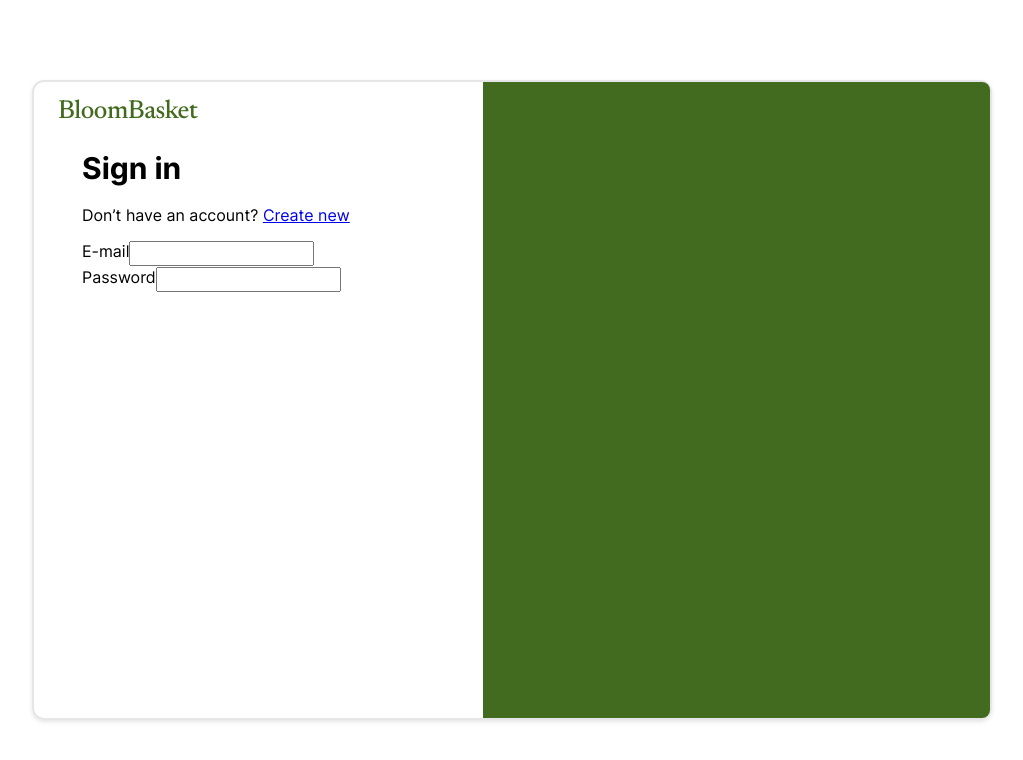
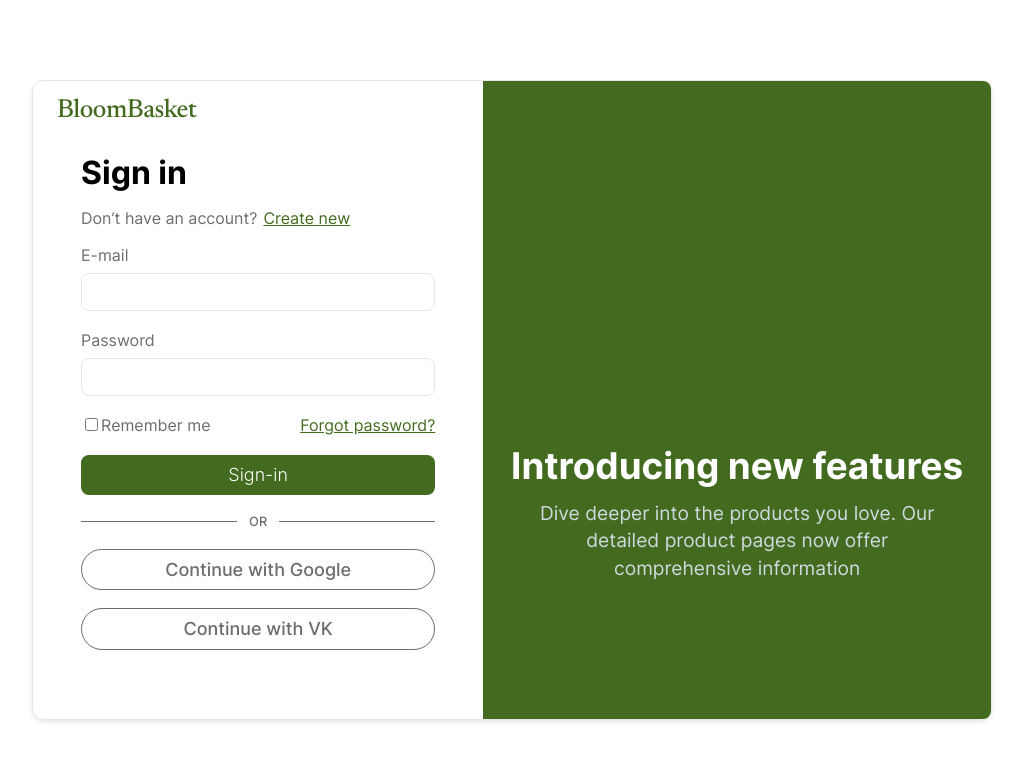
Before and after one commit to Cindarion/grocery-store, a React (Create React App) app: page /login in a window 1280 px wide. Shown: the top 760 px of the page, without its empty margins (128-1151 px from the left). Built offline with nearby package versions, Linux system fonts and the light colour scheme; the HTML template or start-up script is replaced by a standard one.

Commit message:
basic styling for the Login page

```diff
--- a/src/components/UI/Product/ShopProduct/ShopProduct.module.css
+++ b/src/components/UI/Product/ShopProduct/ShopProduct.module.css
@@ -33,7 +33,6 @@
 .titleWrapper .productName {
     display: block;
     font-weight: 650;
-
     white-space: nowrap;
     overflow: hidden;
 }
--- a/src/pages/Login/LoginPage.jsx
+++ b/src/pages/Login/LoginPage.jsx
@@ -1,43 +1,68 @@
 import React from 'react'
 import classes from './LoginPage.module.css'
 import { Link } from 'react-router-dom';
+import ActionButton from '../../components/UI/Buttons/ActionButton/ActionButton'
 
 const LoginPage = () => {
   return (
     <div className={classes.contentContainer}>
       <main>
         <div className={classes.contentWrapper}>
-
           <form>
             <div className={classes.companyTitle}>
               <Link to='/introduction'>
-                <span>
-                  BloomBasket
-                </span>
+                <span>BloomBasket</span>
               </Link>
             </div>
             <div className={classes.authContentWrapper}>
-              <div className={classes.signInTitle}>
-                <span><b>Sign in</b></span>
-                <span>Don’t have an account? <a href="#">Create new</a></span>
+              <div className={classes.formTitle}>
+                <h1>Sign in</h1>
+                <span>
+                  Don’t have an account?
+                  <a href="#">Create new</a>
+                </span>
               </div>
-
-              <div className={classes.signInFromWrapper}>
+              <div className={classes.inputsWrapper}>
                 <div>
-                  <span>E-mail</span>
+                  <div>E-mail</div>
                   <input type="text" />
                 </div>
                 <div>
-                  <span>Password</span>
+                  <div>Password</div>
                   <input type="text" />
                 </div>
               </div>
+              <div className={classes.additionalOptionsWrapper}>
+                <div>
+                  <input type="checkbox" name="" value="true" />
+                  <span>Remember me</span>
+                </div>
+                <div>
+                  <a href="#">Forgot password?</a>
+                </div>
+              </div>
+              <div>
+                <ActionButton children={"Sign-in"}/>
+              </div>
+              <div className={classes.orSeparator}>
+                <hr />
+                <span>OR</span>
+                <hr />
+              </div>
+              <div className={classes.otherLoginMethod}>
+                <ActionButton children={"Continue with Google"} />
+                <ActionButton children={"Continue with VK"} />
+              </div>
             </div>
           </form>
-
           <div className={classes.contentRight}>
+            <div className={classes.previewImgWrapper}></div>
+            <div className={classes.previewTitleWrapper}>
+              <h1>Introducing new features</h1>
+              <span>Dive deeper into the products you love.
+                Our detailed product pages now offer comprehensive information</span>
+            </div>
           </div>
-
         </div>
       </main>
     </div>
--- a/src/pages/Login/LoginPage.module.css
+++ b/src/pages/Login/LoginPage.module.css
@@ -16,11 +16,11 @@
     height: 40rem;
     width: 60rem;
     border-radius: 12px;
-    border: 2px, solid, var(--secondary-color, #E6E6E6);
+    border: 1px, solid, var(--secondary-color, #E6E6E6);
     box-shadow: 0 2px 4px 0 rgba(0,0,0,.1);
 }
 
-form {
+.contentWrapper form {
     display: flex;
     flex-direction: column;
     width: 47%;
@@ -37,27 +37,149 @@ form {
 }
 
 .authContentWrapper {
-    margin-top: 16px;
+    color: var(--third-color, #6D6D6D);
+    margin-top: 20px;
+    margin-right: 24px;
     margin-left: 24px;
 }
 
-.signInTitle {
+.formTitle {
     display: flex;
     flex-direction: column;
 }
 
-.signInTitle span {
-    margin-bottom: 14px;
+.formTitle a {
+    margin-left: 6px;
 }
 
-.signInTitle span b {
+.formTitle h1 {
+    color: var(--main-text-color-black, #000000);
+    margin: 0 0 12px 0;
+}
+
+.formTitle span {
+    margin-bottom: 14px;
+    color: var(--third-color, #6D6D6D);
+}
+
+.formTitle span b {
     font-size: 30px;
 }
 
+.inputsWrapper div {
+    margin-bottom: 6px;
+}
+
+.inputsWrapper > div {
+    margin-bottom: 18px;
+}
+
+.inputsWrapper input {
+    width: 100%;
+    height: 2.4rem;
+    border: var(--main-input-border);
+    border-radius: 8px;
+    padding: 8px;
+}
+
+.inputsWrapper input:hover, .inputsWrapper input:focus {
+    border-color: #426B1F;
+}
+
+.inputsWrapper > div > span {
+    margin-bottom: 6px;
+}
+
+.contentWrapper form button{
+    width: 100%;
+    margin-bottom: 18px;
+}
+
+.additionalOptionsWrapper {
+    display: flex;
+    flex-direction: row;
+    justify-content: space-between;
+    margin-bottom: 18px;
+}
+
+.orSeparator {
+    display: flex;
+    justify-content: center;
+    align-items: center;
+    flex-direction: row;
+    margin-bottom: 18px;
+}
+
+.orSeparator hr {
+    width: 50%;
+    border: 0;
+    height: 1px;
+    background: var(--third-color, #6D6D6D);
+    margin: 0;
+}
+
+.orSeparator span {
+    margin: 0 12px;
+    font-weight: 500;
+    font-size: 0.8rem;
+}
+
+.otherLoginMethod button {
+    font-weight: 500;
+    background-color: transparent;
+    color: var(--third-color, #6D6D6D);
+    border-radius: 24px;
+    border: 1px solid var(--third-color, #6D6D6D);
+}
+
+.authContentWrapper a {
+    color: var(--main-text-color-green, #426B1F);
+    transition: 0.2s;
+    text-decoration: underline;
+    transition: 0.15s;
+}
+
+.authContentWrapper a:active {
+    opacity: 0.7;
+    transition: 0.15s;
+}
+
 .contentRight {
+    display: flex;
+    flex-direction: column;
     height: 100%;
     width: 53%;
     background-color: var(--primary-color, #426B1F);
     border-top-right-radius: 8px;
     border-bottom-right-radius: 8px;
 }
+
+.previewImgWrapper {
+    width: 100%;
+    height: 55%;
+}
+
+.previewTitleWrapper {
+    display: flex;
+    flex-direction: column;
+    align-items: center;
+    width: 100%;
+    height: 45%;
+}
+
+.previewTitleWrapper h1 {
+    font-size: 2.3rem;
+    margin-top: 8px;
+    margin-bottom: 8px;
+    color: var(--main-text-color-white, #ffffff);
+    text-align: center;
+    padding: 0 20px;
+}
+
+.previewTitleWrapper span {
+    font-size: 1.2rem;
+    align-self: center;
+    color: var(--main-text-color-white-darker, #CFD9E0);
+    text-align: center;
+    padding: 0 40px;
+}
--- a/src/styles/global.css
+++ b/src/styles/global.css
@@ -38,8 +38,10 @@ html {
     --hover-focus-outline: 1.5px solid var(--primary-color-lighter);
     --warning-color: #fa9a14;
     --attention-color: #E32636;
+    --main-input-border: 1.5px solid var(--secondary-color, #E6E6E6);
     --main-text-color-black: #000000;
     --main-text-color-white: #ffffff;
+    --main-text-color-white-darker: #CFD9E0;
     --main-text-color-green: #426B1F;
 }
 
```
